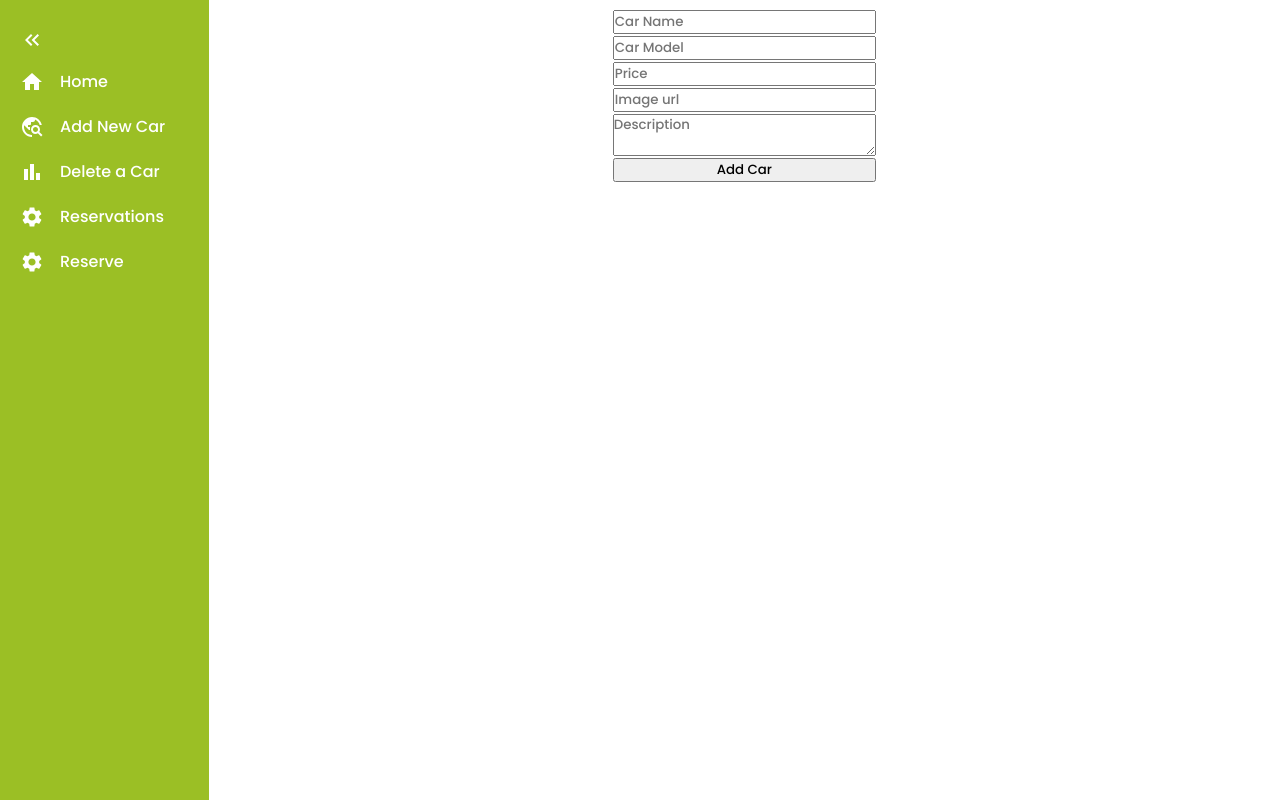
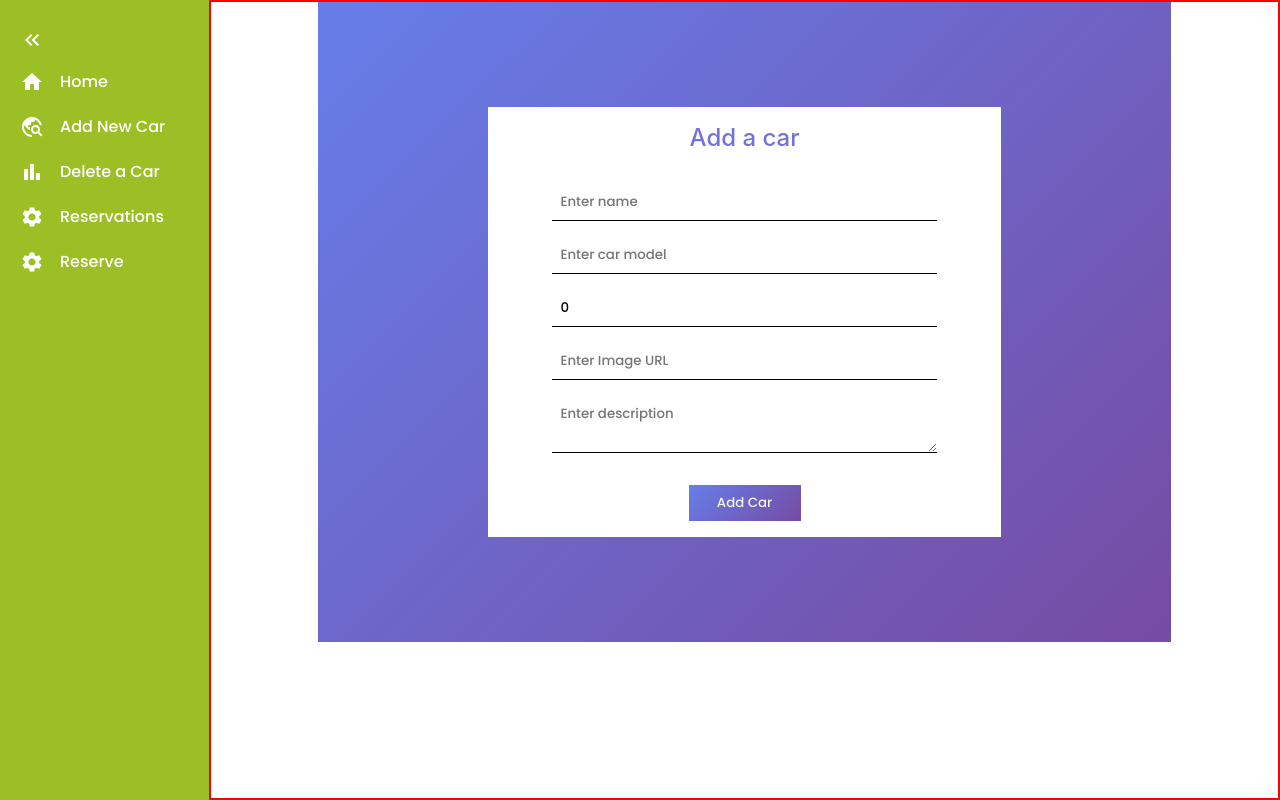
Before and after one commit to PromzzyKoncepts/Book-Appointment-Front-end, a React (Create React App) app: page /add_car in a window 1280 px wide. Built offline with nearby package versions, Linux system fonts and the light colour scheme.

Commit message:
Add styles for the form and improve code quality

```diff
--- a/src/Styles.js
+++ b/src/Styles.js
@@ -8,7 +8,7 @@ export const Form = styled.form`
   display: flex;
   align-items: center;
   flex-direction: column;
-  width: 30%;
+  width: 60%;
   padding: 1rem;
   gap: 1rem;
   @media screen and (max-width: 767px) {
@@ -20,7 +20,8 @@ export const Form = styled.form`
 export const FormDiv = styled.div`
   display: flex;
   justify-content: center;
-  height: 100vh;
+  height: 80vh;
+  width: 80%;
   align-items: center;
   background: linear-gradient(135deg, #667eea 0%, #764ba2 100%);
 `
@@ -34,11 +35,21 @@ export const Input = styled.input`
       width: 100%;
   }
 `
+export const Textarea = styled.textarea`
+  width: 80%;
+  border: none;
+  border-bottom: 1px solid black;
+  padding: 0.5rem;
+  @media screen and (max-width: 767px) {
+      width: 100%;
+  }
+`
 
 export const FormBtn = styled.button`
   background: linear-gradient(135deg, #667eea 0%, #764ba2 100%);
   padding: 0.5rem;
   border: none;
+  width: 7rem;
   font - size: 14px;
   color: #F5F5DC;
   margin-top: 1rem;
--- a/src/components/AddCarForm.jsx
+++ b/src/components/AddCarForm.jsx
@@ -1,31 +1,108 @@
 /* eslint-disable react/jsx-props-no-spreading */
-import React from 'react';
+/* eslint-disable camelcase */
+import React, { useState } from 'react';
 import { useDispatch } from 'react-redux';
-// import { useNavigate } from 'react-router-dom';
-import { useForm } from 'react-hook-form';
+import { useNavigate } from 'react-router-dom';
 import { toast } from 'react-toastify';
 import { createCar } from '../redux/cars/carsSlice';
+import {
+  Form, FormBtn, Textarea, FormDiv, H1, Input,
+} from '../Styles';
 
 const AddCarForm = () => {
-  // const navigate = useNavigate();
+  const [carData, setCardata] = useState({
+    name: '',
+    model: '',
+    price: 0,
+    image_url: '',
+    description: '',
+    user_id: 1,
+  });
+
+  const navigate = useNavigate();
   const dispatch = useDispatch();
-  const { register, handleSubmit } = useForm();
-  const onSubmit = (car) => {
-    const updatedCarData = { ...car, user_id: 1 };
-    dispatch(createCar({ updatedCarData, toast }));
+
+  const {
+    name, model, price, image_url, description,
+  } = carData;
+
+  const handleClear = () => {
+    setCardata({
+      ...carData,
+      name: '',
+      model: '',
+      price: 0,
+      image_url: '',
+      description: '',
+    });
+  };
+
+  const handleSubmit = (event) => {
+    event.preventDefault();
+
+    dispatch(createCar({ carData, navigate, toast }));
+    handleClear();
+  };
+
+  const onInputChange = (e) => {
+    const { name, value } = e.target;
+    setCardata({ ...carData, [name]: value });
   };
 
   return (
-    <section className="form-page">
-      <form className="add-car-form" onSubmit={handleSubmit(onSubmit)}>
-        <input type="text" aria-label="name" placeholder="Car Name" {...register('name', { required: true, mainLength: 3 })} />
-        <input type="text" aria-label="model" placeholder="Car Model" {...register('model', { required: true, mainLength: 3 })} />
-        <input type="number" aria-label="Price" placeholder="Price" {...register('price', { required: true })} />
-        <input type="text" aria-label="image" placeholder="Image url" {...register('image_url')} />
-        <textarea type="text" placeholder="Description" {...register('description', { required: true })} />
-        <button type="submit">Add Car</button>
-      </form>
-    </section>
+    <FormDiv>
+      <Form onSubmit={handleSubmit}>
+        <H1>Add a car</H1>
+        <Input
+          type="text"
+          placeholder="Enter name"
+          value={name}
+          onChange={onInputChange}
+          className="form-control"
+          name="name"
+          required
+        />
+        <Input
+          type="text"
+          placeholder="Enter car model"
+          value={model}
+          onChange={onInputChange}
+          className="form-control"
+          name="model"
+          required
+        />
+        <Input
+          type="number"
+          placeholder="Enter Price"
+          value={price}
+          onChange={onInputChange}
+          className="form-control"
+          name="price"
+          required
+        />
+
+        <Input
+          type="text"
+          placeholder="Enter Image URL"
+          value={image_url}
+          onChange={onInputChange}
+          className="form-control"
+          name="image_url"
+          required
+        />
+
+        <Textarea
+          type="text"
+          placeholder="Enter description"
+          value={description}
+          onChange={onInputChange}
+          className="form-control"
+          name="description"
+          required
+        />
+        <FormBtn type="submit">Add Car</FormBtn>
+      </Form>
+    </FormDiv>
   );
 };
 
--- a/src/index.scss
+++ b/src/index.scss
@@ -11,22 +11,11 @@
   display: flex;
 }
 
-main {
-  padding: 10px;
-}
-
-.add-car-form {
-  display: flex;
-  flex-direction: column;
-  justify-content: center;
-  align-self: center;
-  gap: 2px;
-}
-
 .main {
   display: flex;
   justify-content: center;
   width: 100vw;
+  border: 2px solid red;
 }
 
 .home-container {
--- a/src/redux/cars/carsSlice.js
+++ b/src/redux/cars/carsSlice.js
@@ -1,5 +1,4 @@
 import { createSlice, createAsyncThunk } from '@reduxjs/toolkit';
-// import { useNavigate } from 'react-router-dom';
 import {
   getCars, addCar, getCar, deteleCar,
 } from '../../api/index';
@@ -30,14 +29,13 @@ export const fetchCar = createAsyncThunk(FETCH_CAR, async (id) => {
 });
 
 export const createCar = createAsyncThunk(CREATE_CAR, async (
-  { updatedCarData, toast },
+  { carData, navigate, toast },
   { rejectWithValue },
 ) => {
-  // const navigate = useNavigate();
   try {
-    const response = await addCar(updatedCarData);
+    const response = await addCar(carData);
     toast.success('Car created successfully!');
-    // navigate('/');
+    navigate('/');
     console.log(response.data);
     return response.data;
   } catch (error) {
```
